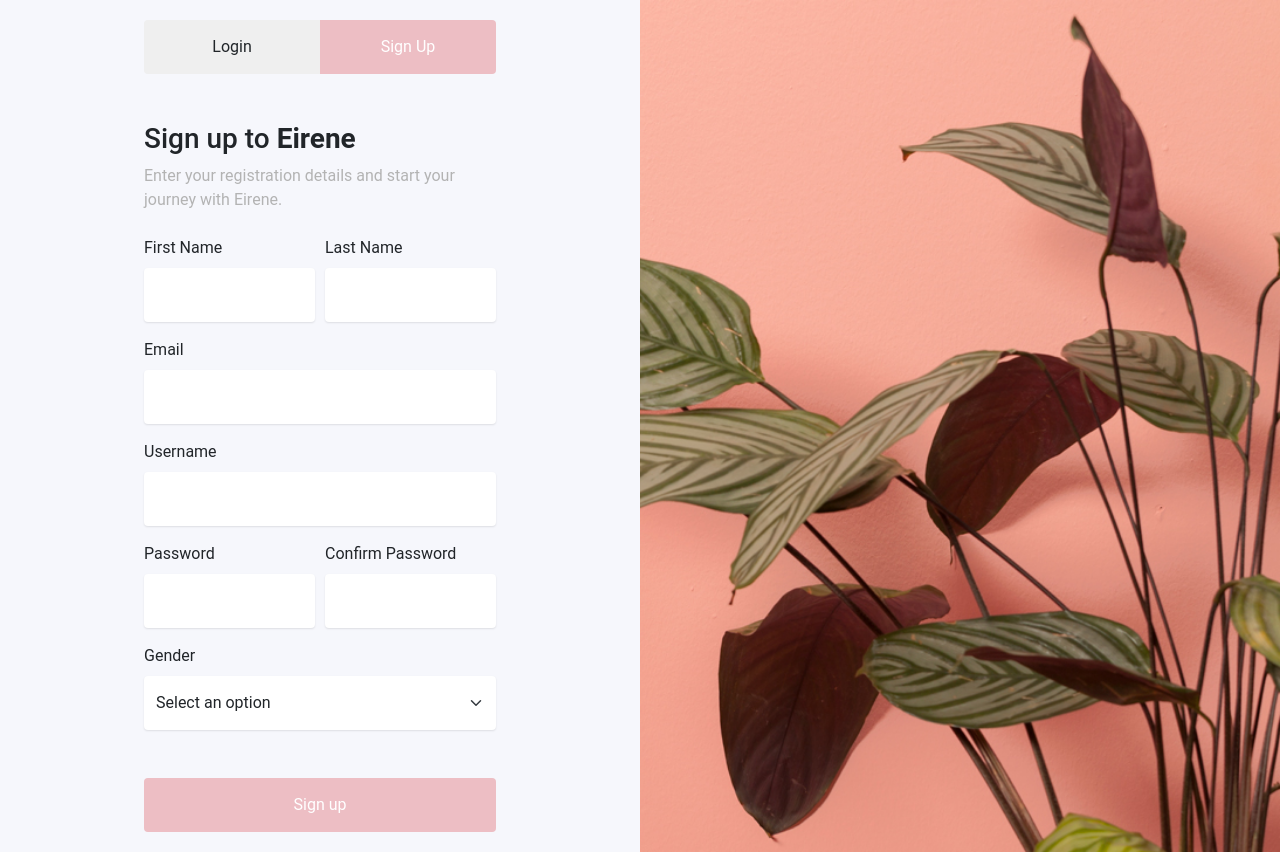
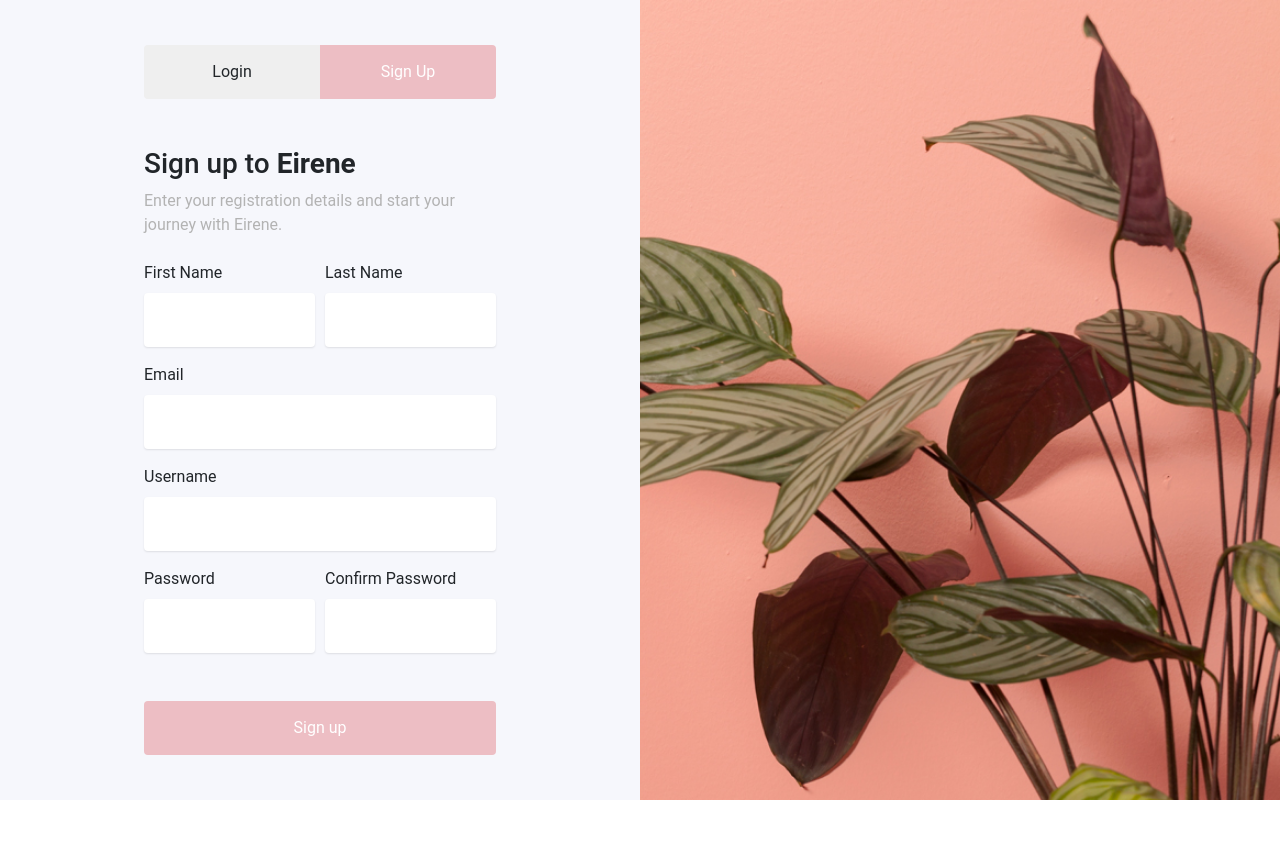
Before and after one commit to TshiSelle/eirene, a React (Create React App) app: page /SignUp in a window 1280 px wide. After the commit the page ends 800 px from the top, so only its background shows below. Built offline with nearby package versions, Linux system fonts and the light colour scheme.

Commit message:
finalized sign in and sign up

```diff
--- a/src/components/Profile/SignIn/LoginForm.js
+++ b/src/components/Profile/SignIn/LoginForm.js
@@ -149,7 +149,9 @@ const SignUpForm = () => {
                 <div></div>
               </label>
 
-              <ForgotPassword>Forgot Password</ForgotPassword>
+              <ForgotPassword href={"/forgot-password"} className="link">
+                Forgot Password
+              </ForgotPassword>
             </RememberMeTab>
 
             {submissionErrorMessage && (
--- a/src/components/Profile/SignIn/loginStyle.css
+++ b/src/components/Profile/SignIn/loginStyle.css
@@ -69,3 +69,7 @@
 .login:hover {
 	color: #ffffff;
 }
+
+.link:hover {
+    color: #888888
+}
--- a/src/components/Profile/SignUp/SignUpForm.js
+++ b/src/components/Profile/SignUp/SignUpForm.js
@@ -307,7 +307,7 @@ const SignUpForm = () => {
             </GridContainer>
 
             {/* <Label>Confirm Password</Label> */}
-            <Form.Group>
+            {/* <Form.Group>
               <Form.Label htmlFor="genderSelect">Gender</Form.Label>
               <Form.Select
                 id="genderSelect"
@@ -326,7 +326,7 @@ const SignUpForm = () => {
                 <option value="Female">Female</option>
                 <option value="Other">Other</option>
               </Form.Select>
-            </Form.Group>
+            </Form.Group> */}
             {submissionErrorMessage && (
               <div style={{ paddingTop: 20 }}>
                 <Alert variant="danger">{submissionErrorMessage}</Alert>
@@ -338,7 +338,7 @@ const SignUpForm = () => {
               disabled={submissionErrorMessage}
               style={{
                 width: "100%",
-                margin: "3rem 0 0",
+                margin: "2rem 0 0",
                 backgroundColor: "#edbec4",
                 color: "#ffffff",
               }}
```
